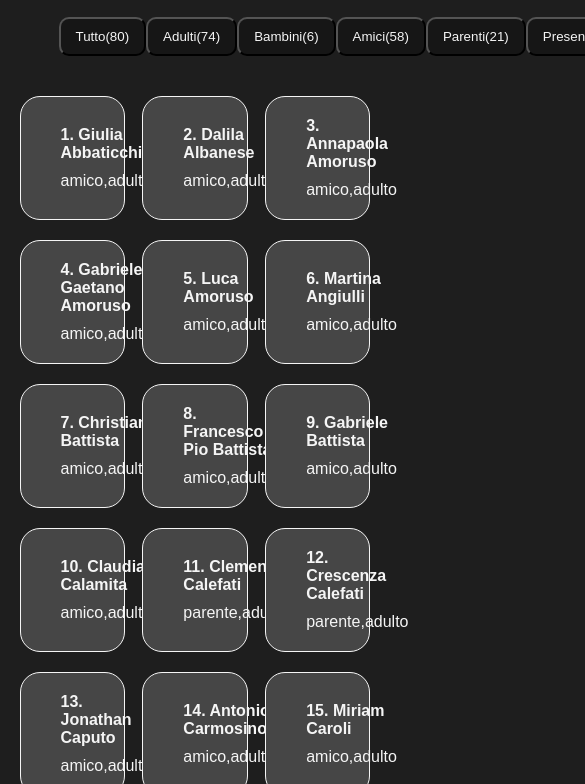
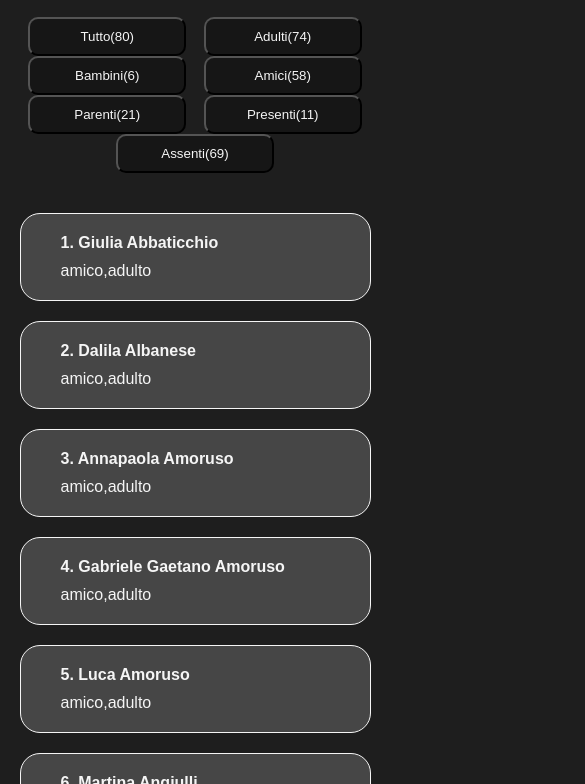
Before and after one commit to LilPessy/invitati18, a plain HTML site: page index.html in a window 390 px wide. Shown: the part 60-844 px from the top of the page, 585 px wide, since content can reach past the window. Drawn offline with Linux system fonts and the light colour scheme; a script that the page names is missing.

Commit message:
responsive

```diff
--- a/assets/css/style.css
+++ b/assets/css/style.css
@@ -44,8 +44,8 @@ h1{
 .ol{
     max-width: 100%;
     display: flex;
-    justify-content: space-between;
     flex-wrap: wrap;
+    justify-content: center;
 }
 
 .ol .li{
@@ -58,6 +58,7 @@ h1{
     border: 1px solid whitesmoke;
     border-radius: 20px;
     margin-bottom: 20px;
+    margin-right: 20px;
 }
 
 .ol .li .desc h4{
@@ -77,3 +78,21 @@ h1{
 .green{
     color: green;
 }
+
+@media (max-width:768px) {
+    .ol .li{
+        width: 100%;
+        margin-right: 0;
+    }
+
+    .btnBar{
+        display: flex;
+        flex-wrap: wrap;
+        width: 90vw;
+    }
+
+    .btnBar .btn{
+        width: 45%;
+        padding-bottom: 10px;
+    }
+}
```
